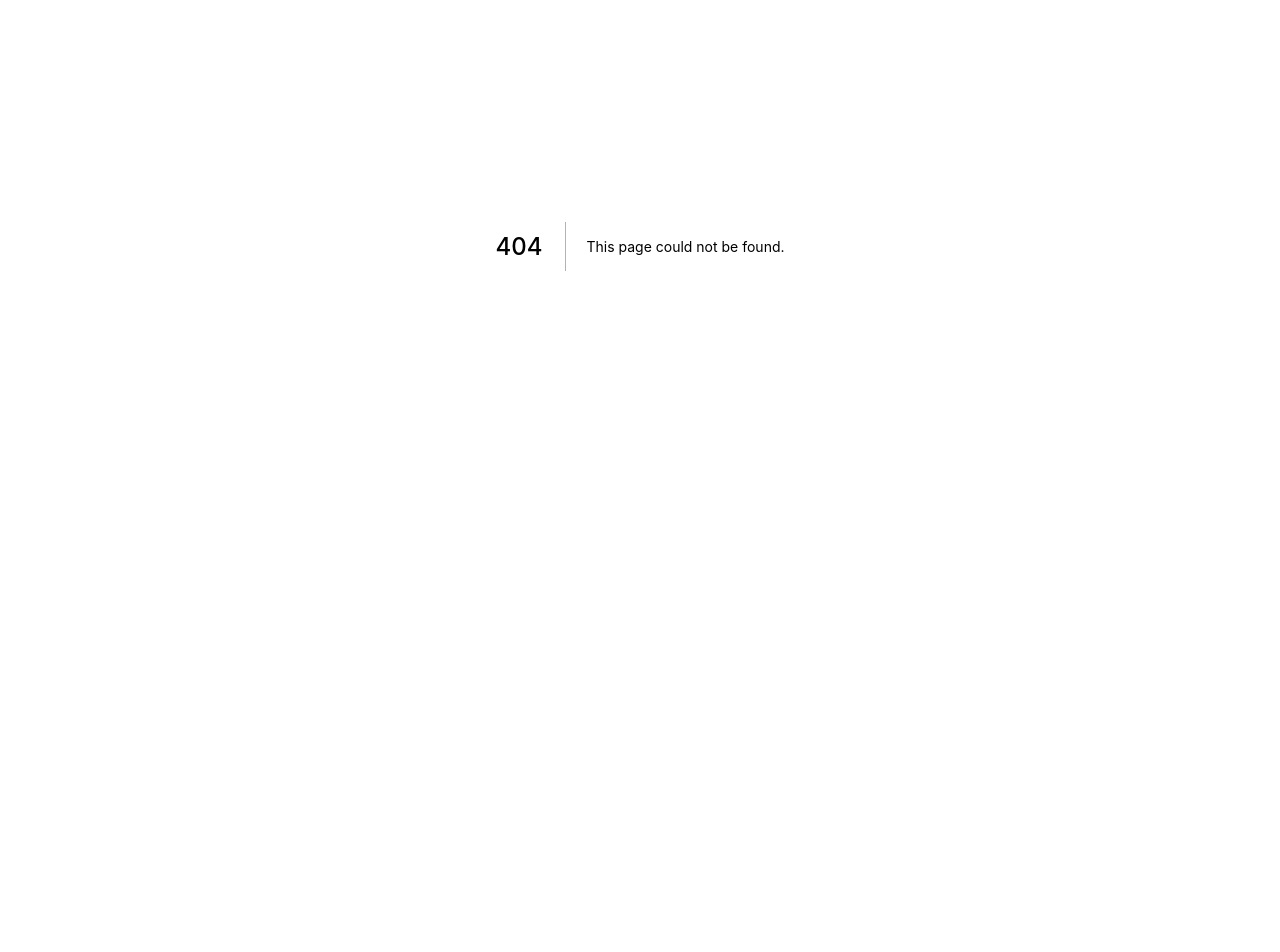
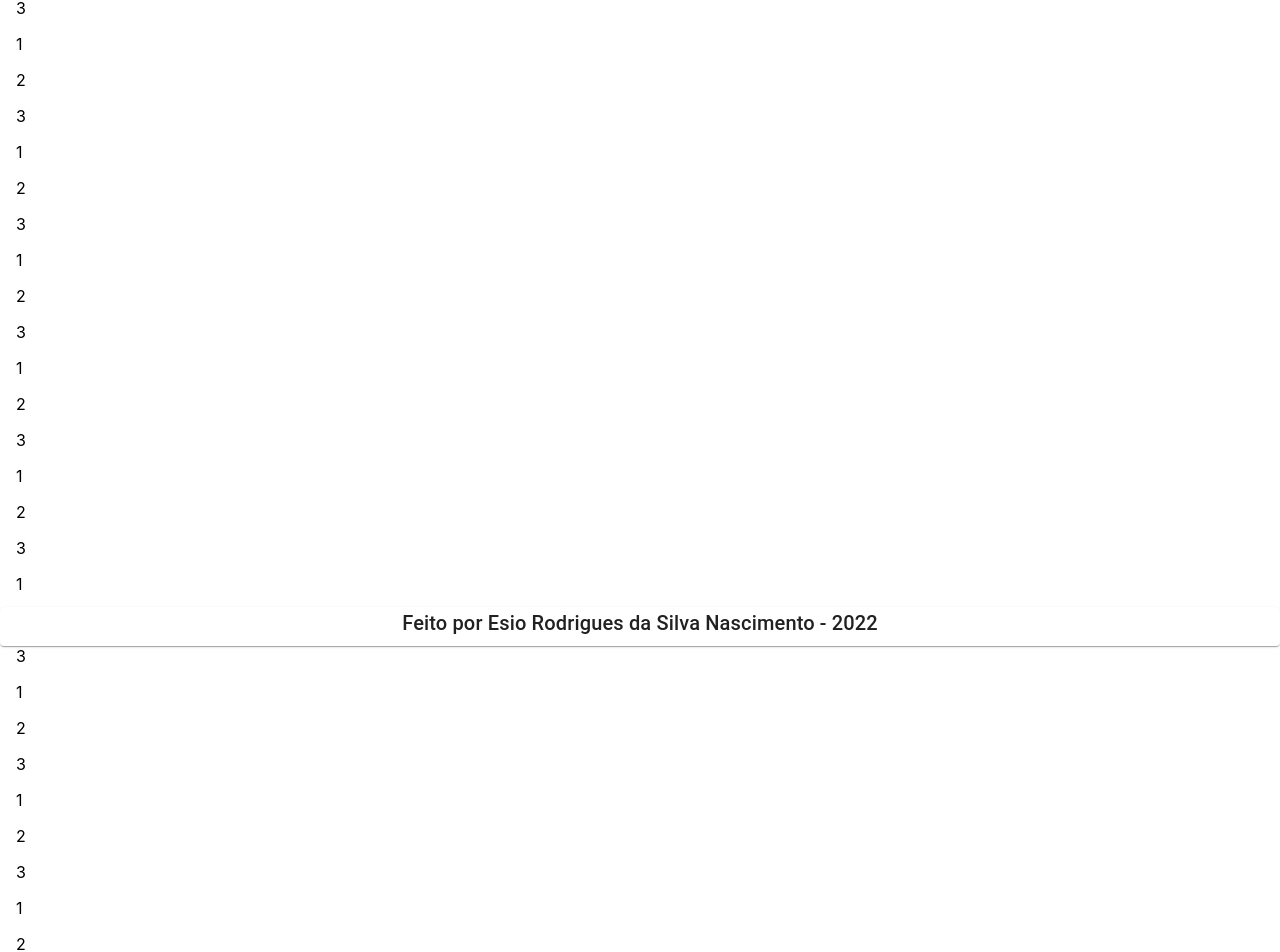
Before and after one commit to esionascimento/foodnas_front, a Next.js app: page /dashboard/venda in a window 1280 px wide. Before the commit this address had no page. Shown: the part 154-1106 px from the top of the page. Before the commit the page ends 800 px from the top, so only its background shows below. Built offline with nearby package versions, Linux system fonts and the light colour scheme.

Commit message:
create: page dashboard venda

```diff
--- /dev/null
+++ b/src/pages/dashboard/venda/index.tsx
@@ -0,0 +1,44 @@
+import { Container } from '@mui/material';
+import React from 'react';
+import DashboardLayout from 'src/layouts';
+
+PageVenda.getLayout = function getLayout(page: React.ReactElement) {
+  return <DashboardLayout>{page}</DashboardLayout>;
+};
+
+export default function PageVenda() {
+  return (
+    <Container maxWidth={false}>
+      <p>1</p>
+      <p>2</p>
+      <p>3</p>
+      <p>1</p>
+      <p>2</p>
+      <p>3</p>
+      <p>1</p>
+      <p>2</p>
+      <p>3</p>
+      <p>1</p>
+      <p>2</p>
+      <p>3</p>
+      <p>1</p>
+      <p>2</p>
+      <p>3</p>
+      <p>1</p>
+      <p>2</p>
+      <p>3</p>
+      <p>1</p>
+      <p>2</p>
+      <p>3</p>
+      <p>1</p>
+      <p>2</p>
+      <p>3</p>
+      <p>1</p>
+      <p>2</p>
+      <p>3</p>
+      <p>1</p>
+      <p>2</p>
+      <p>3</p>
+    </Container>
+  );
+}
```
